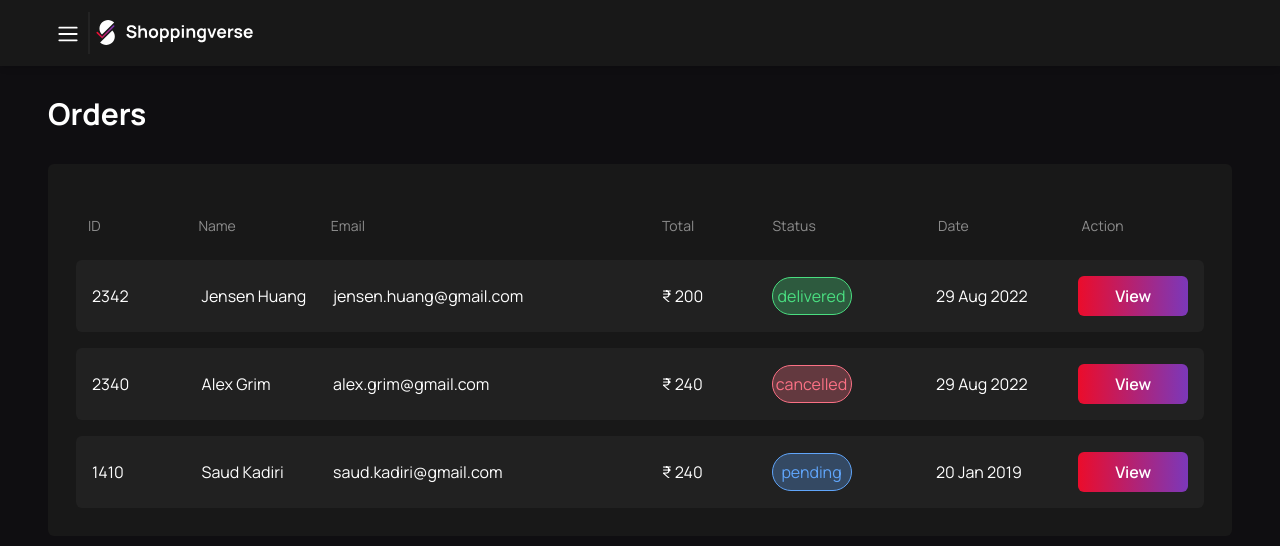
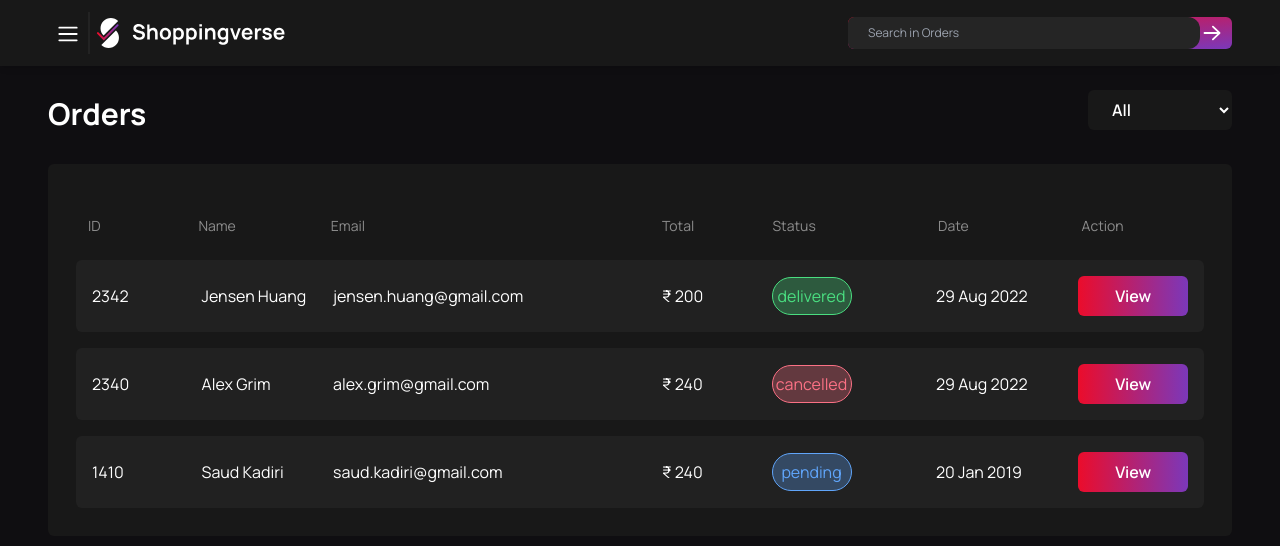
Before and after one commit to Soul-Coders/ecommerce-dapp, a Next.js app: page /seller/orders in a window 1280 px wide. Shown: the top 546 px of the page. Built offline with nearby package versions, Linux system fonts and the light colour scheme.

Commit message:
Universal search bar

```diff
--- a/components/Navbar.jsx
+++ b/components/Navbar.jsx
@@ -1,15 +1,18 @@
-import { Bars3Icon } from '@heroicons/react/20/solid';
+import { Bars3Icon, ArrowRightIcon } from '@heroicons/react/20/solid';
 import Link from 'next/link';
 
-const Navbar = ({ onClick }) => {
+const Navbar = ({ onClick, page }) => {
+  const search = ['products', 'orders', 'transactions'].includes(page.toLowerCase()) && page || 'Products'
+  console.log(search)
   return (
-    <header className="bg-dimmed-black shadow-md fixed top-0 w-full py-2 md:py-3">
+    <header className="bg-dimmed-black shadow-md fixed top-0 w-full py-2 md:py-3 bordmer-b-2 border-b-rose-800">
+      <div className='container flex justify-between gap-4 items-center'>
         {/* Sidebar icon and Shoppingverse logo */}
-      <div className="container flex justify-between gap-3">
+        <div className="flex justify-between gap-3">
           <div className="flex gap-1">
             <div className="flex items-center space-x-10 md:space-x-10 p-2 border-r-2 border-white/5">
               <button onClick={onClick}>
-              <Bars3Icon className="h-6 w-6 sm:inline md:w-6 md:h-6 cursor-pointer" />
+                <Bars3Icon className="h-4 w-4 sm:inline md:w-6 md:h-6 cursor-pointer" />
               </button>
             </div>
             <div className="flex items-center">
@@ -17,10 +20,16 @@ const Navbar = ({ onClick }) => {
                 <img
                   src="/logo.svg"
                   alt="logo"
-                className="w-36 sm:inline cursor-pointer lg:w-40"
+                  className="w-48 sm:inline cursor-pointer"
                 />
               </Link>
             </div>
+          </div>
+        </div>
+
+        <div className='flex justify-between items-center w-36 h-8 rounded-md bg-gradient-to-br from-brand-red to-brand-purple md:w-96'>
+          <input placeholder={`Search in ${search}`} type="text" className='!outline-none text-[0.5em] md:text-xs w-11/12 h-full rounded-r-xl'/>
+          <ArrowRightIcon className='mr-1 md:mr-2 h-4 w-4 sm:inline md:w-6 md:h-6 cursor-pointer'/>
         </div>
       </div>
     </header>
--- a/components/Page.jsx
+++ b/components/Page.jsx
@@ -24,15 +24,29 @@ const Page = ({ children }) => {
         <link rel="icon" href="/icon.svg" />
       </Head>
       <main>
-        <Navbar onClick={changeCollapse} />
+        <Navbar onClick={changeCollapse} page={name} />
         <div className="container">
           {!collapsed && (
             <Sidebar onClick={changeCollapse} collapsed={collapsed} />
           )}
           <div className="mt-16 mb-8">
-            <h1 className="text-xl py-4 font-bold md:text-2xl md:py-6 lg:pt-8 lg:text-3xl">
-              {name}
-            </h1>
+            <div className='flex justify-between items-center'>
+              <h1 className="text-xl py-4 font-bold md:text-2xl md:py-6 lg:pt-8 lg:text-3xl">
+                {name}
+              </h1>
+              {['products', 'orders', 'transactions'].includes(name.toLowerCase()) &&
+                <select
+                id="status"
+                className="pr-1 bg-dimmed-black w-fit h-fit cursor-pointer text-white  !outline-none font-semibold"
+              >
+                <option value="All" defaultChecked>All</option>
+                <option value="Active">Active</option>
+                <option value="NA">Not Available</option>
+              </select>
+              ||
+              ''
+              }
+            </div>
             {children}
           </div>
         </div>
```
Lines whose indentation alone changed are shown as unchanged.
